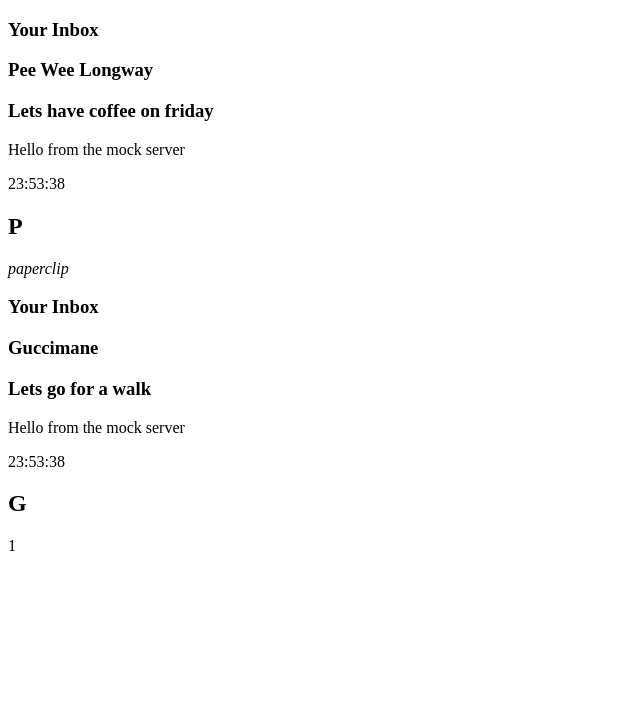
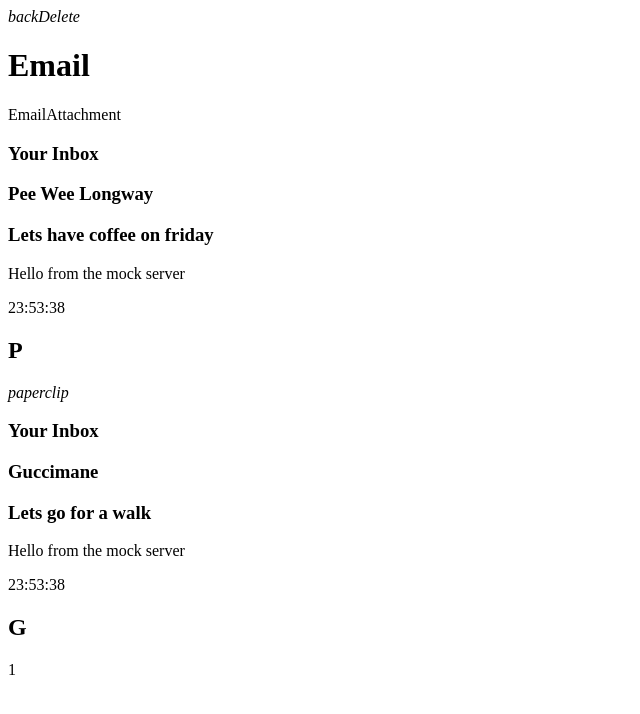
Before and after one commit to ryanc337/dontatme, a React (Create React App) app in the folder frontend/: page /1 in a window 1280 px wide. Shown: the top 714 px of the page, without its empty margins (0-640 px from the left). Built offline with nearby package versions, Linux system fonts and the light colour scheme.

Commit message:
added custom hook to change between visual modes

```diff
--- a/frontend/src/components/DontAtMe.js
+++ b/frontend/src/components/DontAtMe.js
@@ -1,6 +1,7 @@
 import React, { useState, useEffect } from 'react';
 import { getAddress, getEmails } from '../api/index';
 import EmailClient from './emails/EmailClient';
+import EmailItem from './emails/EmailItem'
 import { useParams } from 'react-router-dom';
 
 export default function DontAtMe(props) {
@@ -53,6 +54,7 @@ export default function DontAtMe(props) {
 
   return(
     <div>
+      <EmailItem />
       {
         emails.map((item) => {
         return (<EmailClient
--- a/frontend/src/components/EmailItem.js
+++ /dev/null
@@ -1 +0,0 @@
-import React from 'react';
--- /dev/null
+++ b/frontend/src/components/emails/Email.js
@@ -0,0 +1,11 @@
+import React from 'react';
+import EmailBody from './EmailBody'
+
+
+export default function Email(props) {
+  return(
+    <div className="Email">
+      <EmailBody/>
+    </div>
+  )
+}
--- /dev/null
+++ b/frontend/src/components/emails/EmailAttachment.js
@@ -0,0 +1,7 @@
+import React from 'react';
+
+export default function EmailAttachment(props) {
+  return(
+    <p>EmailAttachment</p>
+  )
+}
--- /dev/null
+++ b/frontend/src/components/emails/EmailAttachments.js
@@ -0,0 +1,10 @@
+import React from 'react';
+import EmailAttachment from './EmailAttachment';
+
+export default function EmailAttachments(props) {
+  return(
+    <div className="EmailAttachments">
+      <EmailAttachment />
+    </div>
+  )
+}
--- /dev/null
+++ b/frontend/src/components/emails/EmailBody.js
@@ -0,0 +1,9 @@
+import React from 'react';
+
+export default function EmailBody(props) {
+  return(
+    <div className = "Emailbody">
+      <h1>Email</h1>
+    </div>
+  )
+}
--- /dev/null
+++ b/frontend/src/components/emails/EmailItem.js
@@ -0,0 +1,14 @@
+import React from 'react';
+import Email from './Email';
+import EmailItemHeader from './EmailItemHeader';
+import EmailAttachments from './EmailAttachments';
+
+export default function EmailItem(props) {
+  return(
+    <div className="EmailItem">
+      <EmailItemHeader />
+      <Email />
+      <EmailAttachments />
+    </div>
+  )
+}
--- /dev/null
+++ b/frontend/src/components/emails/EmailItemHeader.js
@@ -0,0 +1,11 @@
+import React from 'react';
+
+export default function EmailItemHeader (props) {
+  return (
+    <nav className="EmailItemHeader">
+      <i>back</i>
+      <i>Delete</i>
+      <img className="logo"></img>
+    </nav>
+  )
+}
```
Also changed, not shown: frontend/src/customHooks/useMode.js (added, +26 -0 lines).
